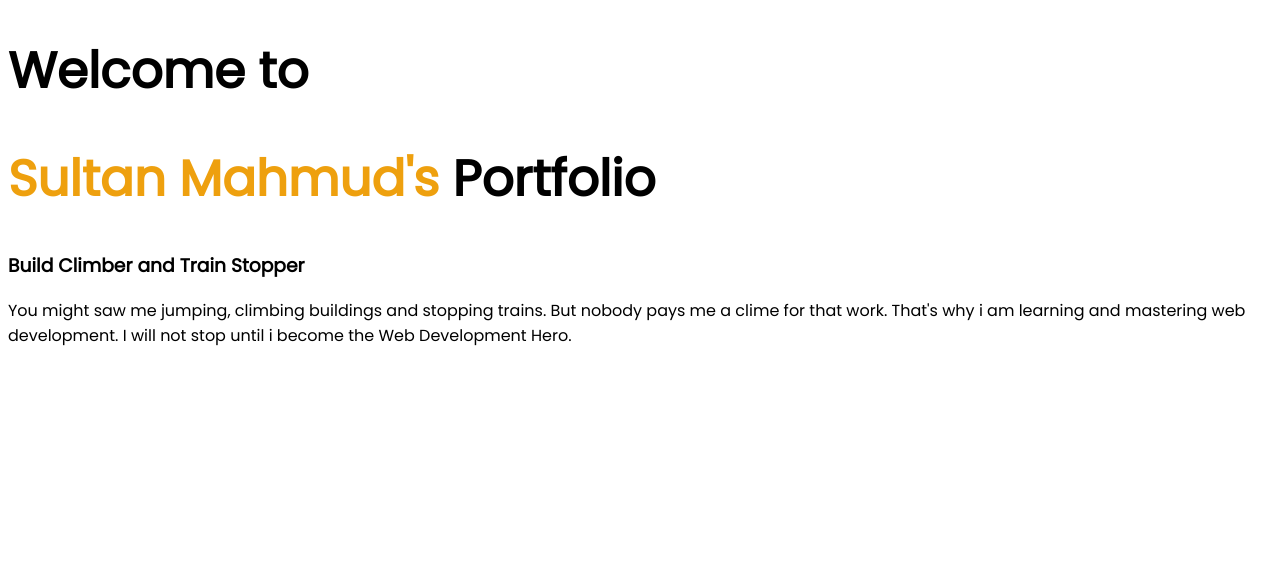
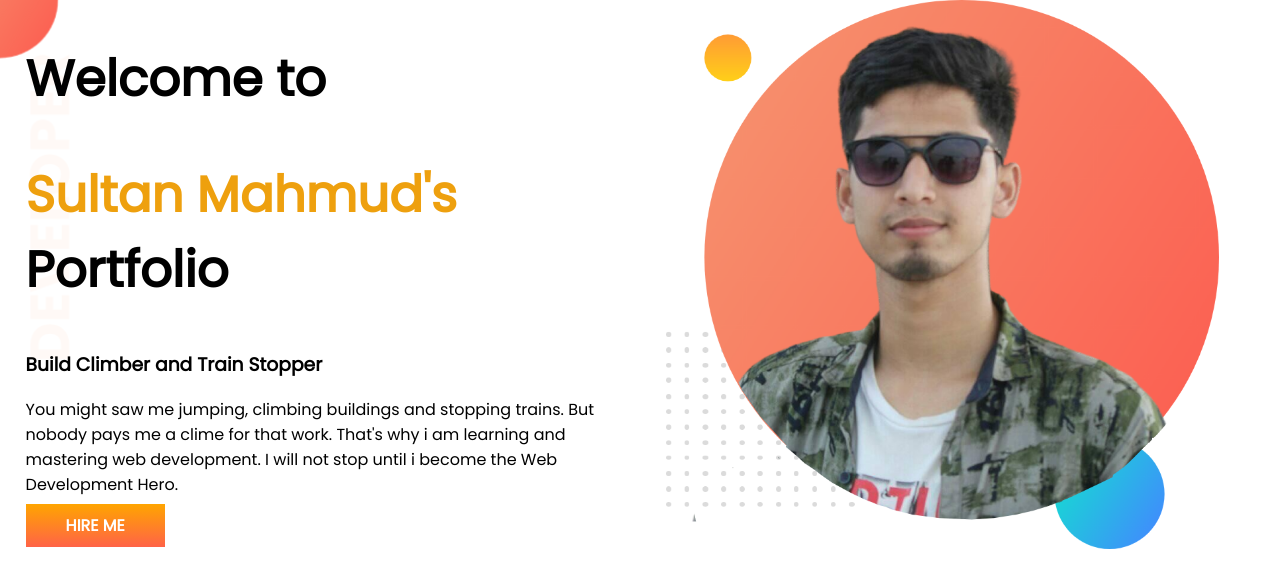
Before and after one commit to mahmud75/developer-portfolio, a plain HTML site: page index.html in a window 1280 px wide. Drawn offline with Linux system fonts and the light colour scheme; a web font is replaced by a local one.

Commit message:
add baner, link-button

```diff
--- a/index.html
+++ b/index.html
@@ -11,9 +11,21 @@
     <link rel="stylesheet" href="style.css">
 </head>
 <body>
-    <h1>Welcome to</h1>
-    <h1><span class="orange-color">Sultan Mahmud's</span> Portfolio</h1>
-    <h3>Build Climber and Train Stopper</h3>
-    <p>You might saw me jumping, climbing buildings and stopping trains. But nobody pays me a clime for that work. That's why i am learning and mastering web development. I will not stop until i become the Web Development Hero.</p>
+    <section class="top-banner">
+        <div class="half-width">
+            <h1>Welcome to</h1>
+            <h1><span class="orange-color">Sultan Mahmud's</span> Portfolio</h1>
+            <h3>Build Climber and Train Stopper</h3>
+            <p>You might saw me jumping, climbing buildings and stopping trains. But nobody pays me a clime for that work. That's why i am learning and mastering web development. I will not stop until i become the Web Development Hero.</p>
+
+            <a class="link-button" target="_blank" href="https://www.facebook.com/mahmud663">HIRE ME</a>
+
+        </div>
+
+        <div class="half-width">
+            <img src="images/sultan1.png" alt="">
+        </div>
+    </section>
+
 </body>
 </html>
--- a/style.css
+++ b/style.css
@@ -1,5 +1,6 @@
 body{
     font-family: 'Poppins', sans-serif;
+    margin: 0;
 }
 h1{
     font-size: 50px;
@@ -7,3 +8,25 @@ h1{
 .orange-color{
     color: rgb(238, 160, 14);
 }
+section{
+    display: flex;
+}
+.half-width{
+    width: 50%;
+    padding-left: 2%;
+}
+.half-width img{
+    width: 90%;
+}
+.link-button{
+    text-decoration: none;
+    background-image: linear-gradient(orange, tomato);
+    color: #fff;
+    font-weight: 700;
+    padding: 10px 40px;
+    border-radius: 5 px;
+}
+.top-banner{
+    background-image: url(images/top-banner.png);
+    background-repeat: no-repeat;
+}
```
